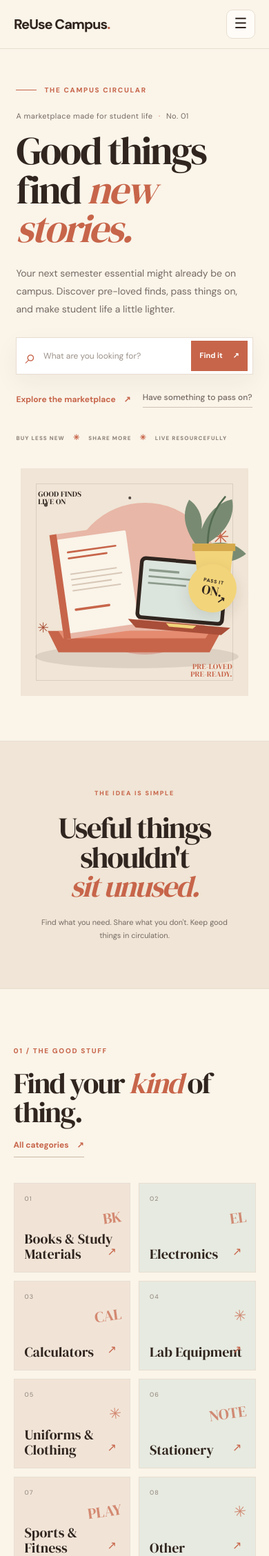
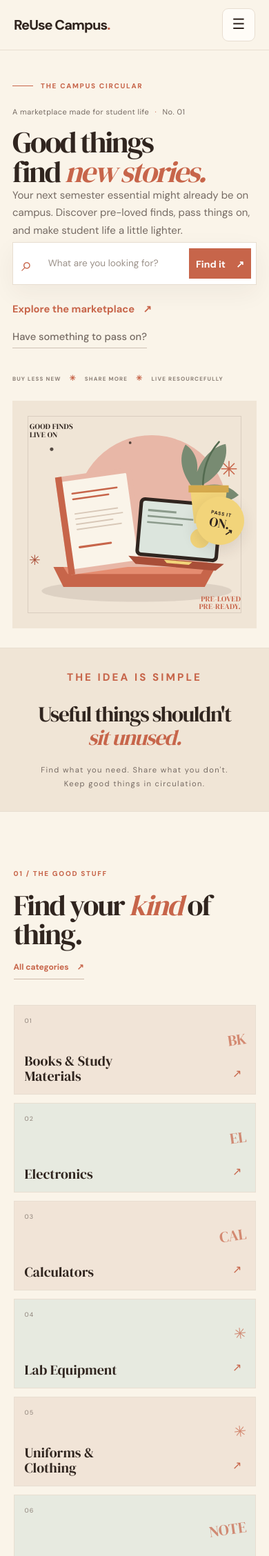
Before and after one commit to AbhijeetSingh2709/reuse-campus, a Django app: page / in a window 390 px wide. Shown: the top 2256 px of the page at 69% size. Run offline with Django 5.2, Linux system fonts and the light colour scheme; data that the repository does not hold is empty.

Commit message:
Improve mobile responsive design

```diff
--- a/static/css/main.css
+++ b/static/css/main.css
@@ -3446,3 +3446,220 @@ footer small { color: #BDAEA3; font-size: 11px; }
         width: 100%;
     }
 }
+
+
+/* ==========================================
+   REUSE CAMPUS — MOBILE REFINEMENT
+   Preserve desktop design.
+========================================== */
+
+@media (max-width: 650px) {
+
+    /* Overall horizontal overflow protection */
+    html,
+    body {
+        overflow-x: hidden;
+        max-width: 100%;
+    }
+
+    /* Navigation */
+    .site-nav {
+        padding: 14px 20px;
+    }
+
+    .site-nav .nav-toggle {
+        width: 48px;
+        height: 48px;
+    }
+
+    /* Homepage hero */
+    .home-hero {
+        padding: 34px 22px 28px;
+        gap: 28px;
+    }
+
+    .home-hero__copy {
+        width: 100%;
+        max-width: 100%;
+        gap: 22px;
+    }
+
+    /* Eyebrow / introductory text */
+    .home-hero__copy > p:first-child {
+        font-size: 0.78rem;
+        line-height: 1.6;
+        letter-spacing: 0.11em;
+    }
+
+    /* Main headline */
+    .home-hero h1 {
+        font-size: clamp(2.85rem, 11vw, 4rem);
+        line-height: 0.99;
+        letter-spacing: -0.055em;
+        max-width: 100%;
+        margin: 0;
+        overflow-wrap: break-word;
+    }
+
+    /* Hero description */
+    .home-hero__description {
+        font-size: 1rem;
+        line-height: 1.75;
+        max-width: 100%;
+        margin: 0;
+    }
+
+    /* Search box */
+    .home-search {
+        width: 100%;
+        min-width: 0;
+        min-height: 62px;
+        margin-top: 4px;
+    }
+
+    .home-search input {
+        min-width: 0;
+        width: 100%;
+        font-size: 0.92rem;
+        padding: 14px 12px;
+    }
+
+    .home-search button {
+        min-width: 100px;
+        padding: 13px 15px;
+        font-size: 0.88rem;
+        white-space: nowrap;
+    }
+
+    /* Hero action links */
+    .home-hero__links {
+        display: flex;
+        flex-wrap: wrap;
+        gap: 16px 22px;
+        align-items: flex-start;
+    }
+
+    .home-hero__links a {
+        font-size: 0.92rem;
+        line-height: 1.6;
+    }
+
+    /* Values / manifesto section */
+    .home-manifesto {
+        padding: 30px 22px;
+        gap: 18px;
+    }
+
+    .home-manifesto > p {
+        font-size: 0.95rem;
+        line-height: 1.7;
+    }
+
+    .home-manifesto h2 {
+        font-size: clamp(1.8rem, 8vw, 2.5rem);
+        line-height: 1.1;
+    }
+
+    .home-manifesto > span {
+        font-size: 0.7rem;
+        line-height: 1.7;
+        letter-spacing: 0.12em;
+    }
+
+    /* Hero illustration */
+    .home-hero__art {
+        width: 100%;
+        min-width: 0;
+        margin: 0;
+        overflow: hidden;
+    }
+
+    .home-art__still-life {
+        width: 100%;
+        max-width: 100%;
+        min-height: 230px;
+        margin: 0 auto;
+    }
+
+    /* General page spacing */
+    .editorial-page {
+        padding-left: 20px;
+        padding-right: 20px;
+    }
+
+    /* General headings */
+    .editorial-heading {
+        gap: 12px;
+    }
+
+    /* Form layouts */
+    .editorial-form-card {
+        width: 100%;
+        padding: 22px 18px;
+    }
+
+    .form-row {
+        grid-template-columns: 1fr;
+        gap: 16px;
+    }
+
+    .editorial-form input,
+    .editorial-form select,
+    .editorial-form textarea {
+        width: 100%;
+        max-width: 100%;
+        box-sizing: border-box;
+    }
+
+    .form-actions {
+        flex-wrap: wrap;
+    }
+
+    .form-actions .editorial-button,
+    .form-actions .editorial-cancel {
+        width: 100%;
+        justify-content: center;
+    }
+
+    /* Avoid oversized cards */
+    .home-category-grid,
+    .home-product-grid {
+        grid-template-columns: 1fr;
+    }
+
+}
+
+/* Smaller phones */
+@media (max-width: 390px) {
+
+    .home-hero {
+        padding-left: 18px;
+        padding-right: 18px;
+        gap: 23px;
+    }
+
+    .home-hero h1 {
+        font-size: 2.7rem;
+        line-height: 1;
+    }
+
+    .home-hero__description {
+        font-size: 0.94rem;
+        line-height: 1.7;
+    }
+
+    .home-search button {
+        min-width: 88px;
+        padding: 12px 10px;
+    }
+
+    .home-search input {
+        font-size: 0.85rem;
+    }
+
+    .home-manifesto {
+        padding-left: 18px;
+        padding-right: 18px;
+    }
+
+}
```
